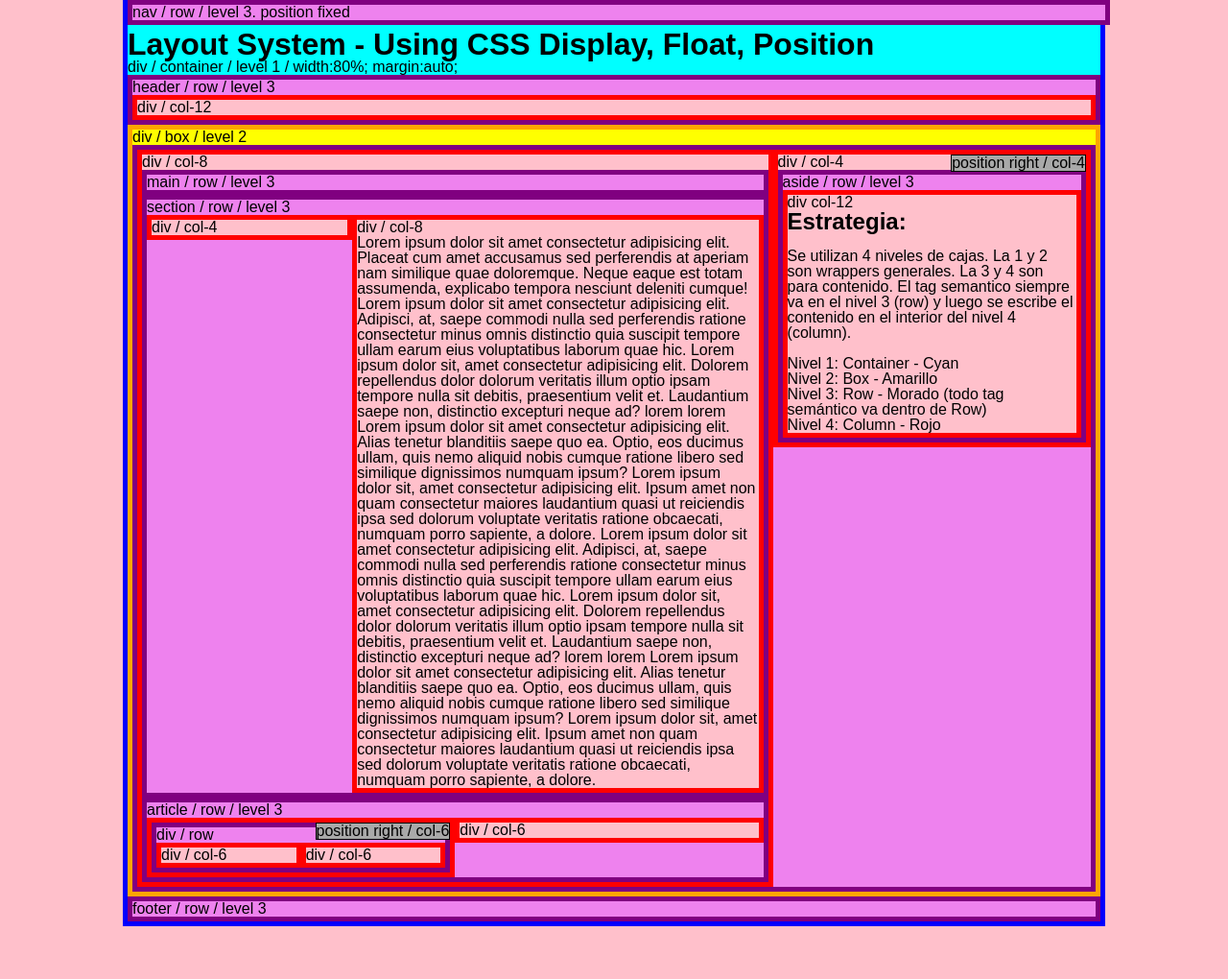
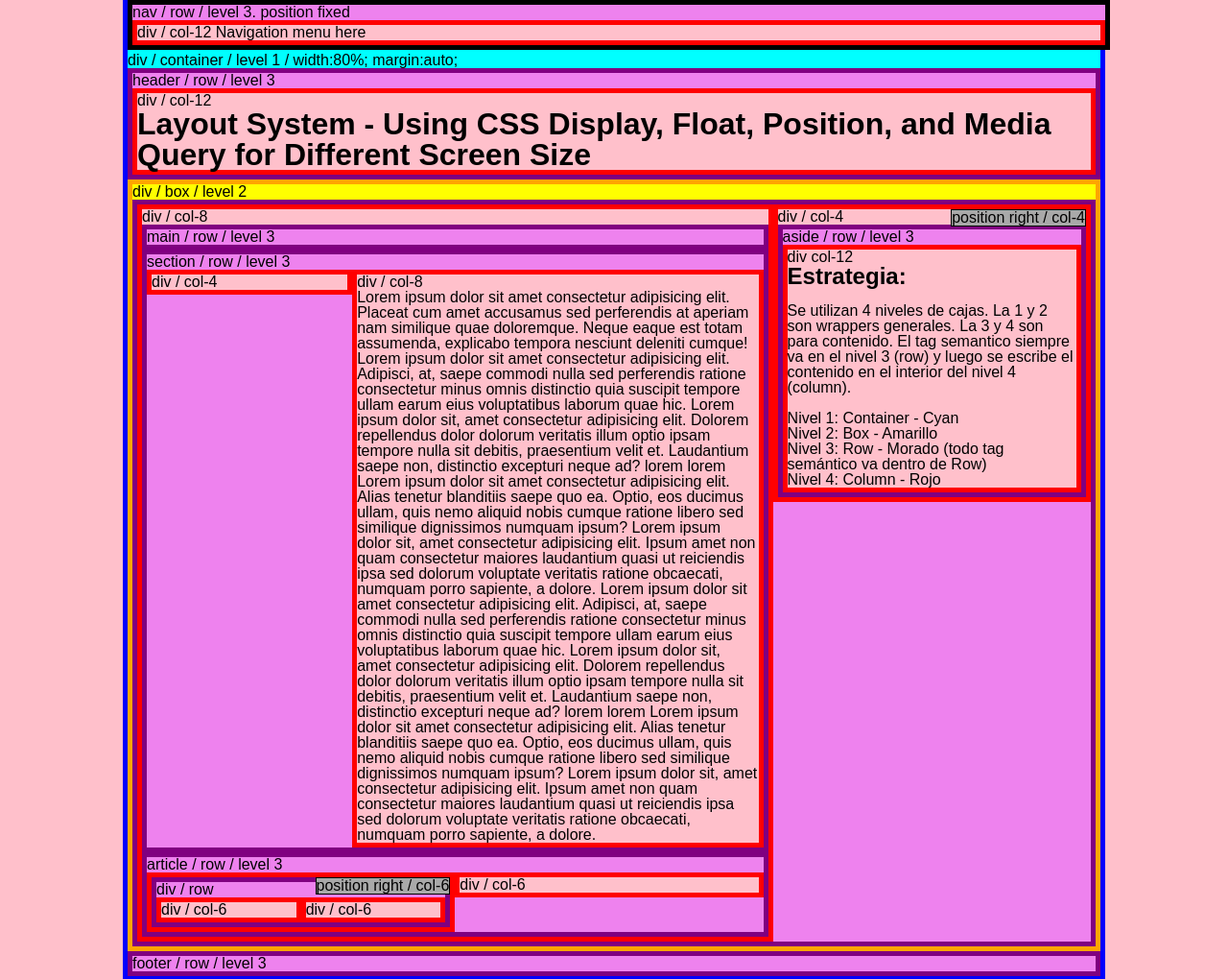
Before and after one commit to Rod1GitHub/css-layout-display-float-position, a plain HTML site: page index.html in a window 1280 px wide. Shown: the whole page at 96% size. Before the commit the page ends 965 px from the top, so only its background shows below. Drawn offline with Linux system fonts and the light colour scheme.

Commit message:
Added pos-fixed for nav

```diff
--- a/assets/css/layout-system.css
+++ b/assets/css/layout-system.css
@@ -48,6 +48,14 @@
     position:absolute;
     top:0;
     left:0;
+}
+
+.pos-fixed {
+    border:5px solid black;
+    position: fixed;
+    z-index: 1;
+    top:0;
+    width:inherit;
 }
 
 /* columns. It has position relative to use position absolute inside them. Clearfix hack at the end*/
--- a/assets/css/style.css
+++ b/assets/css/style.css
@@ -3,13 +3,10 @@ body {
     font-family:Arial, Helvetica, sans-serif;
 }
 
-nav {
-    position: fixed;
-    z-index: 1;
-    top:0;
-    width:inherit;
+.container {
+    padding-top:50px;
 }
 
-.container {
-    padding-top:25px;
-}
+/* * {
+    border: none !important;
+}   */
--- a/index.html
+++ b/index.html
@@ -14,14 +14,16 @@
 <body>
 
     <div class="container">
-        <h1>Layout System - Using CSS Display, Float, Position</h1>
         <p>div / container / level 1 / width:80%; margin:auto;</p>
-                <nav class="row rodrigo">
+                <nav class="row pos-fixed">
                     <p>nav / row / level 3. position fixed</p>
+                    <div class="col-12"><p>div / col-12  Navigation menu here</p></div>
                 </nav>
-                <header class="row"><p>header / row / level 3</p>
+                <header class="row">
+                    <p>header / row / level 3</p>
                     <div class="col-12">
                         <p>div / col-12</p>
+                        <h1>Layout System - Using CSS Display, Float, Position, and Media Query for Different Screen Size</h1>
                     </div>
                 </header>
             <div class="box">
```
